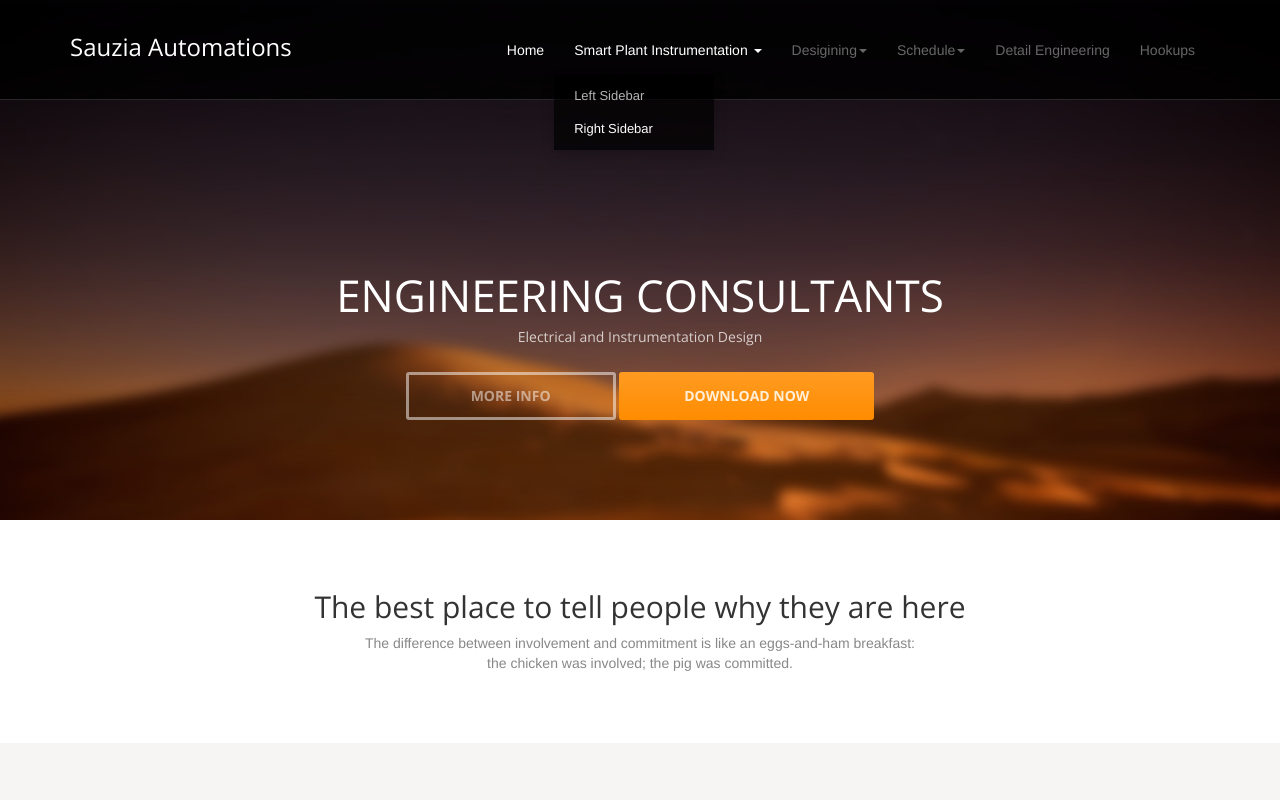
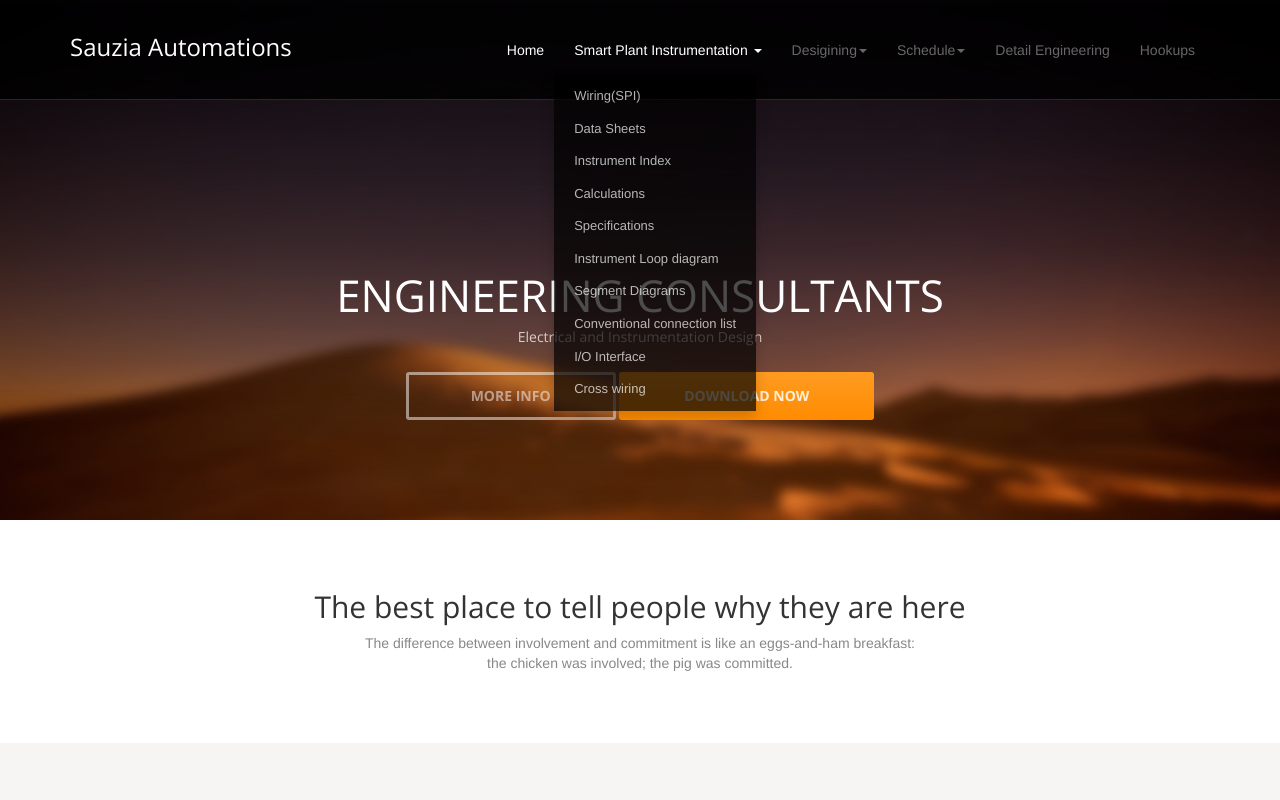
Before and after one commit to umaideiengg/sauziautomations, a plain HTML site: page index.html in a window 1280 px wide. Both pictures are taken after a click on the link "Smart Plant Instrumentation". Shown: the top 800 px of the page. Drawn offline with nearby package versions, Linux system fonts and the light colour scheme.

Commit message:
added menu

```diff
--- a/index.html
+++ b/index.html
@@ -40,8 +40,16 @@
 					<li class="dropdown">
 						<a href="#" class="dropdown-toggle" data-toggle="dropdown">Smart Plant Instrumentation <b class="caret"></b></a>
 						<ul class="dropdown-menu">
-							<li><a href="sidebar-left.html">Left Sidebar</a></li>
-							<li class="active"><a href="sidebar-right.html">Right Sidebar</a></li>
+							<li><a href="sidebar-left.html">Wiring(SPI)</a></li>
+							<li><a href="sidebar-right.html">Data Sheets</a></li>
+                            <li><a href="sidebar-right.html">Instrument Index</a></li>
+                            <li><a href="sidebar-right.html">Calculations</a></li>
+                            <li><a href="sidebar-right.html">Specifications</a></li>
+                            <li><a href="sidebar-right.html">Instrument Loop diagram</a></li>
+                            <li><a href="sidebar-right.html">Segment Diagrams</a></li>
+                            <li><a href="sidebar-right.html">Conventional connection list</a></li>
+                            <li><a href="sidebar-right.html">I/O Interface</a></li>
+                            <li><a href="sidebar-right.html">Cross wiring</a></li>
 						</ul>
 					</li>
 
```
